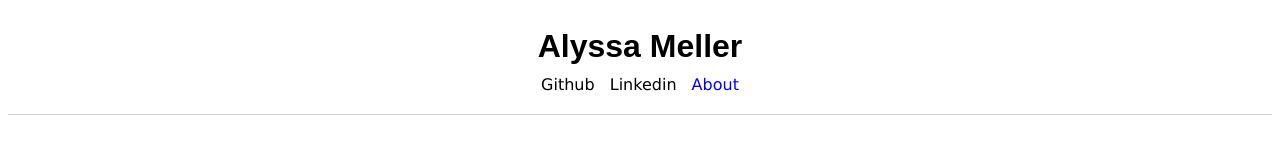
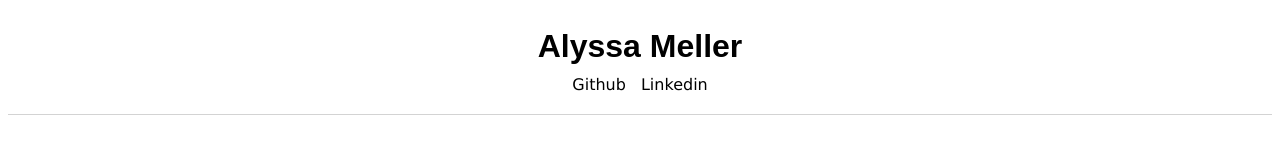
Before and after one commit to ajmeller/meller-portfolio, a plain HTML site: page index.html in a window 1280 px wide. Shown: the top 153 px of the page. Drawn offline with Linux system fonts and the light colour scheme; a web font is replaced by a local one.

Commit message:
remove about link

```diff
--- a/index.html
+++ b/index.html
@@ -18,7 +18,6 @@
       <div class="links">
         <a href="https://github.com/ajmeller">Github</a>
         <a href="https://www.linkedin.com/in/alyssa-meller/">Linkedin</a>
-        <a href="">About</a>
       </div>
     </header>
     <div class="content">
```
